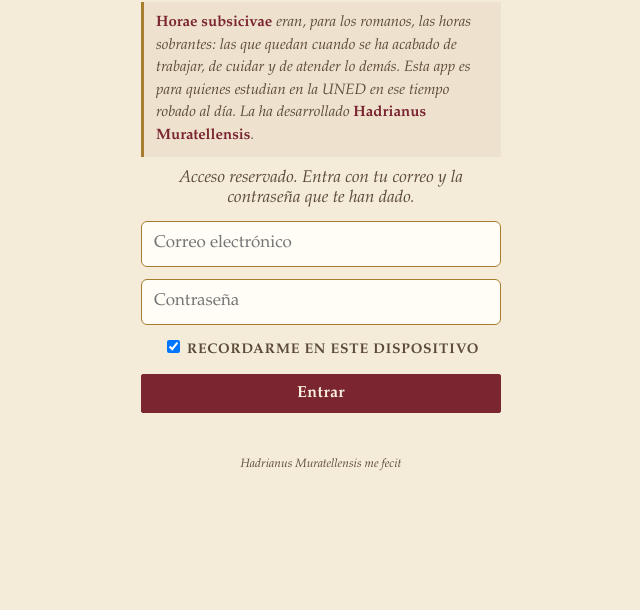
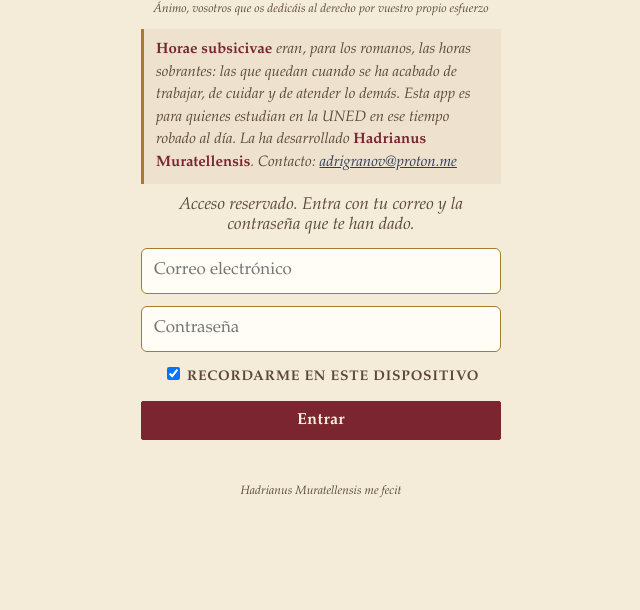
Before and after one commit to luscitiosus/Subsicivae, a plain HTML site: page index.html in a window 1280 px wide. Shown: the part 190-800 px from the top of the page, without its empty margins (319-959 px from the left). Drawn offline with Linux system fonts and the light colour scheme; a web font is replaced by a local one.

Commit message:
Acceso: lema latino y contacto
Co-Authored-By: Claude Sonnet 5.5 <noreply@anthropic.com>
Claude-Session: https://claude.ai/code/session_015AASHYuVS5yrGrS5aurpJy

```diff
--- a/index.html
+++ b/index.html
@@ -102,10 +102,11 @@ footer{max-width:780px;width:100%;margin:20px auto 0;padding-top:14px;border-top
 .intro{font-size:14px;line-height:1.5;color:var(--ink2);margin:10px 0 0;padding:8px 10px;border-left:3px solid var(--gold);background:rgba(122,37,48,.05);font-style:italic}.intro b{color:var(--wine);font-style:normal}.intro .lnk{font-style:normal}
 #gate{display:none;position:fixed;inset:0;z-index:99;background:var(--paper,#f4ecd8);align-items:center;justify-content:center;padding:20px}#gForm{width:100%;max-width:360px;display:flex;flex-direction:column;gap:12px;text-align:center}#gForm .gb{font-size:34px;font-weight:700;color:var(--wine);letter-spacing:2px}#gForm .gs{margin:0;font-style:italic;color:var(--ink2)}#gForm input[type=email],#gForm input[type=password]{font:inherit;font-size:17px;padding:12px;border:1px solid var(--gold);border-radius:6px;background:#fffdf6}#gForm .gk{font-size:14px;color:var(--ink2)}#gErr{min-height:20px;color:var(--wine);font-size:14px}#gForm .gf{font-size:12px;color:var(--ink2)}
 #gForm .gd{margin:0;font-size:15px;line-height:1.5;font-style:italic;color:var(--ink2);padding:10px 12px;border-left:3px solid var(--gold);background:rgba(122,37,48,.05);text-align:left}#gForm .gd b{color:var(--wine);font-style:normal}#gate{overflow:auto}
+#gForm .gl{font-size:17px;color:var(--wine);font-style:italic;line-height:1.35}#gForm .gl small{display:block;font-size:12px;color:var(--ink2);margin-top:3px}#gForm .gd a{color:var(--navy)}
 </style>
 </head>
 <body>
-<div id="gate"><form id="gForm"><div class="gb">Subsicivae</div><p class="gd"><b>Horae subsicivae</b> eran, para los romanos, las horas sobrantes: las que quedan cuando se ha acabado de trabajar, de cuidar y de atender lo demás. Esta app es para quienes estudian en la UNED en ese tiempo robado al día. La ha desarrollado <b>Hadrianus Muratellensis</b>.</p><p class="gs">Acceso reservado. Entra con tu correo y la contraseña que te han dado.</p>
+<div id="gate"><form id="gForm"><div class="gb">Subsicivae</div><div class="gl">Macti animo estote, qui iuri proprio Marte uacatis<small>Ánimo, vosotros que os dedicáis al derecho por vuestro propio esfuerzo</small></div><p class="gd"><b>Horae subsicivae</b> eran, para los romanos, las horas sobrantes: las que quedan cuando se ha acabado de trabajar, de cuidar y de atender lo demás. Esta app es para quienes estudian en la UNED en ese tiempo robado al día. La ha desarrollado <b>Hadrianus Muratellensis</b>. Contacto: <a href="mailto:adrigranov@proton.me">adrigranov@proton.me</a></p><p class="gs">Acceso reservado. Entra con tu correo y la contraseña que te han dado.</p>
 <input id="gMail" type="email" placeholder="Correo electrónico" autocomplete="email"><input id="gPass" type="password" placeholder="Contraseña" autocomplete="current-password">
 <label class="gk"><input type="checkbox" id="gKeep" checked> Recordarme en este dispositivo</label><button class="btn p" id="gBtn" type="submit">Entrar</button><div id="gErr"></div><em class="gf">Hadrianus Muratellensis me fecit</em></form></div>
 <div class="app">
--- a/sw.js
+++ b/sw.js
@@ -1,5 +1,5 @@
 /* Hadrianus Muratellensis me fecit */
-const V='subsicivae-v5',F=['./','index.html','manifest.webmanifest','icon-192.png','icon-512.png','apple-touch-icon.png'];
+const V='subsicivae-v6',F=['./','index.html','manifest.webmanifest','icon-192.png','icon-512.png','apple-touch-icon.png'];
 self.addEventListener('install',e=>{e.waitUntil(caches.open(V).then(c=>c.addAll(F)).then(()=>self.skipWaiting()))});
 self.addEventListener('activate',e=>{e.waitUntil(caches.keys().then(k=>Promise.all(k.filter(x=>x!==V).map(x=>caches.delete(x)))).then(()=>self.clients.claim()))});
 self.addEventListener('fetch',e=>{if(e.request.method!=='GET')return;e.respondWith(fetch(e.request).then(r=>{if(r.ok&&new URL(e.request.url).origin===location.origin){const c=r.clone();caches.open(V).then(x=>x.put(e.request,c))}return r}).catch(()=>caches.match(e.request).then(r=>r||caches.match('index.html'))))});
```
